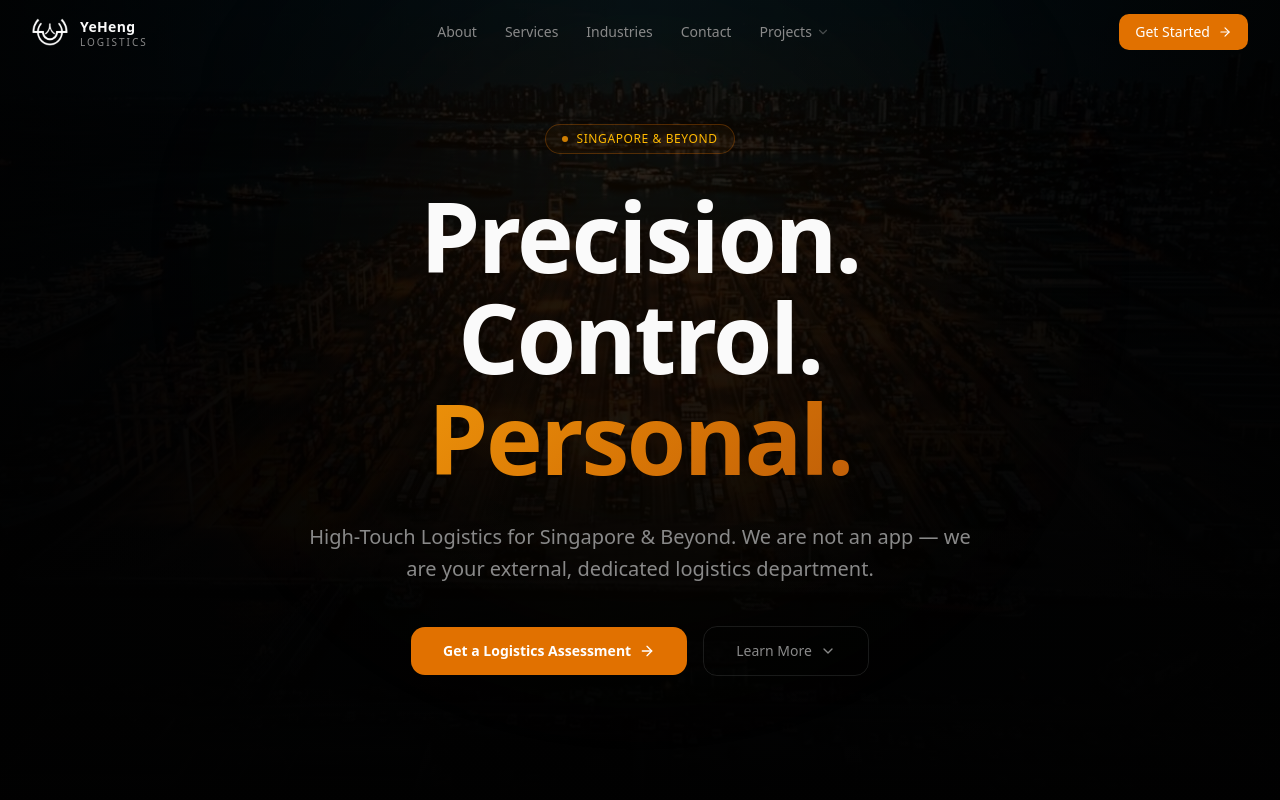
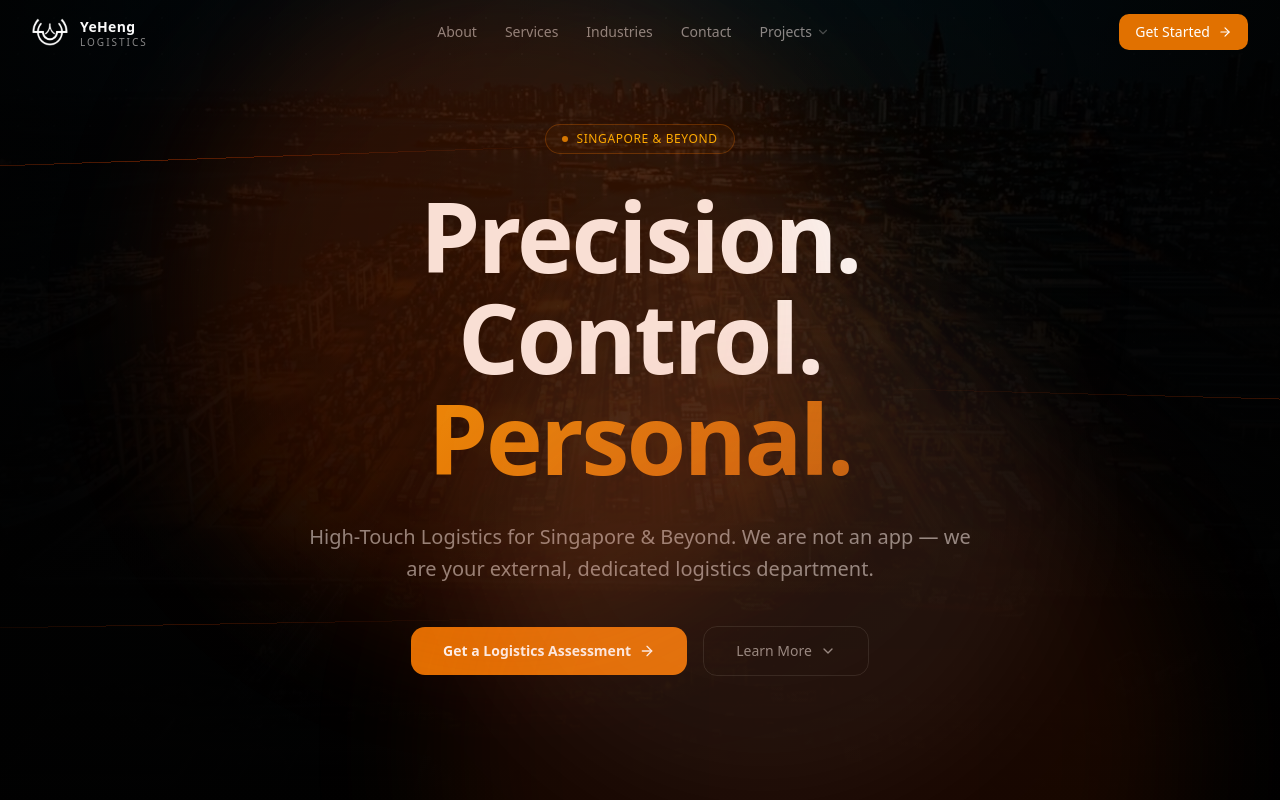
Before and after one commit to Eugeneglen/YeHeng-Logistic, a Next.js app: page / in a window 1280 px wide. Shown: the top 800 px of the page. Built offline with nearby package versions, Linux system fonts and the light colour scheme.

Commit message:
c1fbd73a-93b1-49bb-a152-9e619dcc54da

```diff
--- a/src/app/globals.css
+++ b/src/app/globals.css
@@ -88,8 +88,8 @@
   body {
     @apply bg-background text-foreground;
     /* 1. Dot-grid texture */
-    background-image: radial-gradient(circle, oklch(1 0 0 / 0.035) 1px, transparent 1px);
-    background-size: 48px 48px;
+    background-image: radial-gradient(circle, oklch(1 0 0 / 0.12) 1px, transparent 1px);
+    background-size: 36px 36px;
   }
   html {
     scroll-behavior: smooth;
@@ -209,30 +209,29 @@
 }
 
 .bg-route-line {
-  position: fixed;
+  position: absolute;
   pointer-events: none;
-  z-index: 0;
-  width: 40vw;
+  width: 70vw;
   height: 1px;
   border-radius: 1px;
   will-change: transform;
 }
 .bg-route-line-1 {
-  top: 25%;
-  background: linear-gradient(90deg, transparent, oklch(0.646 0.222 41.116 / 0.08), transparent);
+  top: 20%;
+  background: linear-gradient(90deg, transparent 5%, oklch(0.646 0.222 41.116 / 0.35) 50%, transparent 95%);
   animation: route-drift-1 25s linear infinite;
 }
 .bg-route-line-2 {
-  top: 55%;
-  background: linear-gradient(90deg, transparent, oklch(0.646 0.222 41.116 / 0.06), transparent);
+  top: 50%;
+  background: linear-gradient(90deg, transparent 5%, oklch(0.646 0.222 41.116 / 0.25) 50%, transparent 95%);
   animation: route-drift-2 35s linear infinite;
-  width: 55vw;
+  width: 80vw;
 }
 .bg-route-line-3 {
-  top: 80%;
-  background: linear-gradient(90deg, transparent, oklch(0.646 0.222 41.116 / 0.05), transparent);
+  top: 78%;
+  background: linear-gradient(90deg, transparent 5%, oklch(0.646 0.222 41.116 / 0.2) 50%, transparent 95%);
   animation: route-drift-3 45s linear infinite;
-  width: 30vw;
+  width: 50vw;
 }
 
 /* 3. Ambient glow blobs */
@@ -255,34 +254,33 @@
 }
 
 .bg-glow-blob {
-  position: fixed;
+  position: absolute;
   border-radius: 50%;
   pointer-events: none;
-  z-index: 0;
   will-change: transform;
-  filter: blur(100px);
+  filter: blur(60px);
 }
 .bg-glow-blob-1 {
-  top: 10%;
-  left: 15%;
-  width: 500px;
-  height: 500px;
-  background: oklch(0.646 0.222 41.116 / 0.04);
+  top: 8%;
+  left: 10%;
+  width: 600px;
+  height: 600px;
+  background: oklch(0.646 0.222 41.116 / 0.15);
   animation: glow-drift-1 30s ease-in-out infinite;
 }
 .bg-glow-blob-2 {
-  top: 50%;
-  right: 10%;
-  width: 600px;
-  height: 600px;
-  background: oklch(0.646 0.222 41.116 / 0.03);
+  top: 45%;
+  right: 5%;
+  width: 700px;
+  height: 700px;
+  background: oklch(0.646 0.222 41.116 / 0.1);
   animation: glow-drift-2 40s ease-in-out infinite;
 }
 .bg-glow-blob-3 {
-  bottom: 10%;
-  left: 40%;
-  width: 450px;
-  height: 450px;
-  background: oklch(0.985 0 0 / 0.015);
+  bottom: 5%;
+  left: 35%;
+  width: 550px;
+  height: 550px;
+  background: oklch(0.985 0 0 / 0.05);
   animation: glow-drift-3 35s ease-in-out infinite;
 }
--- a/src/app/layout.tsx
+++ b/src/app/layout.tsx
@@ -50,8 +50,11 @@ export default function RootLayout({
       <body
         className={`${geistSans.variable} ${geistMono.variable} antialiased bg-background text-foreground`}
       >
-        {/* Background texture layers — pure CSS, GPU-composited */}
-        <div aria-hidden="true" className="fixed inset-0 z-0 overflow-hidden pointer-events-none">
+        <div className="relative z-10">
+          {children}
+        </div>
+        {/* Background texture overlay — on top, pointer-events pass through */}
+        <div aria-hidden="true" className="fixed inset-0 z-50 overflow-hidden pointer-events-none">
           {/* Route lines */}
           <div className="bg-route-line bg-route-line-1" />
           <div className="bg-route-line bg-route-line-2" />
@@ -61,9 +64,6 @@ export default function RootLayout({
           <div className="bg-glow-blob bg-glow-blob-2" />
           <div className="bg-glow-blob bg-glow-blob-3" />
         </div>
-        <div className="relative z-10">
-          {children}
-        </div>
         <Toaster />
       </body>
     </html>
```
